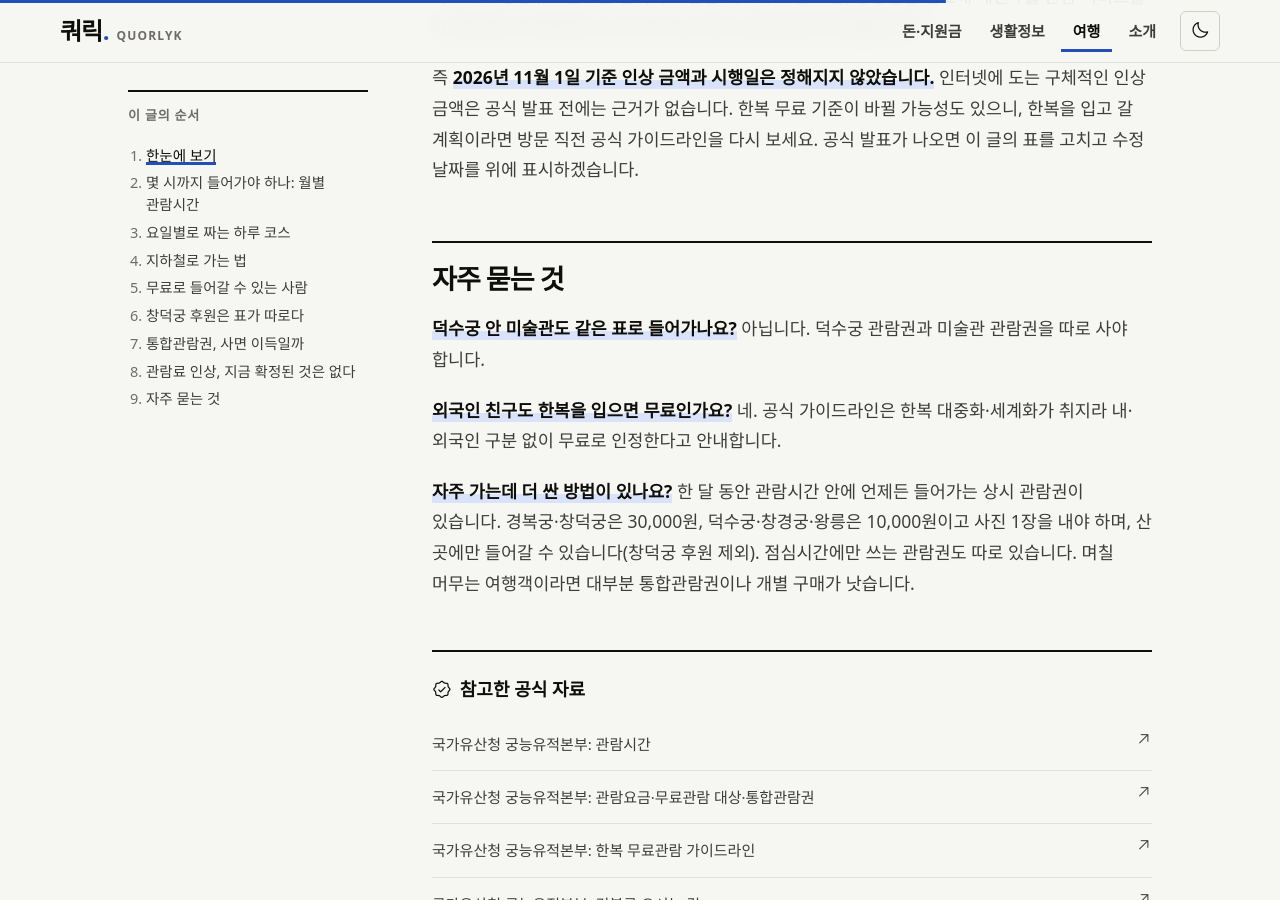
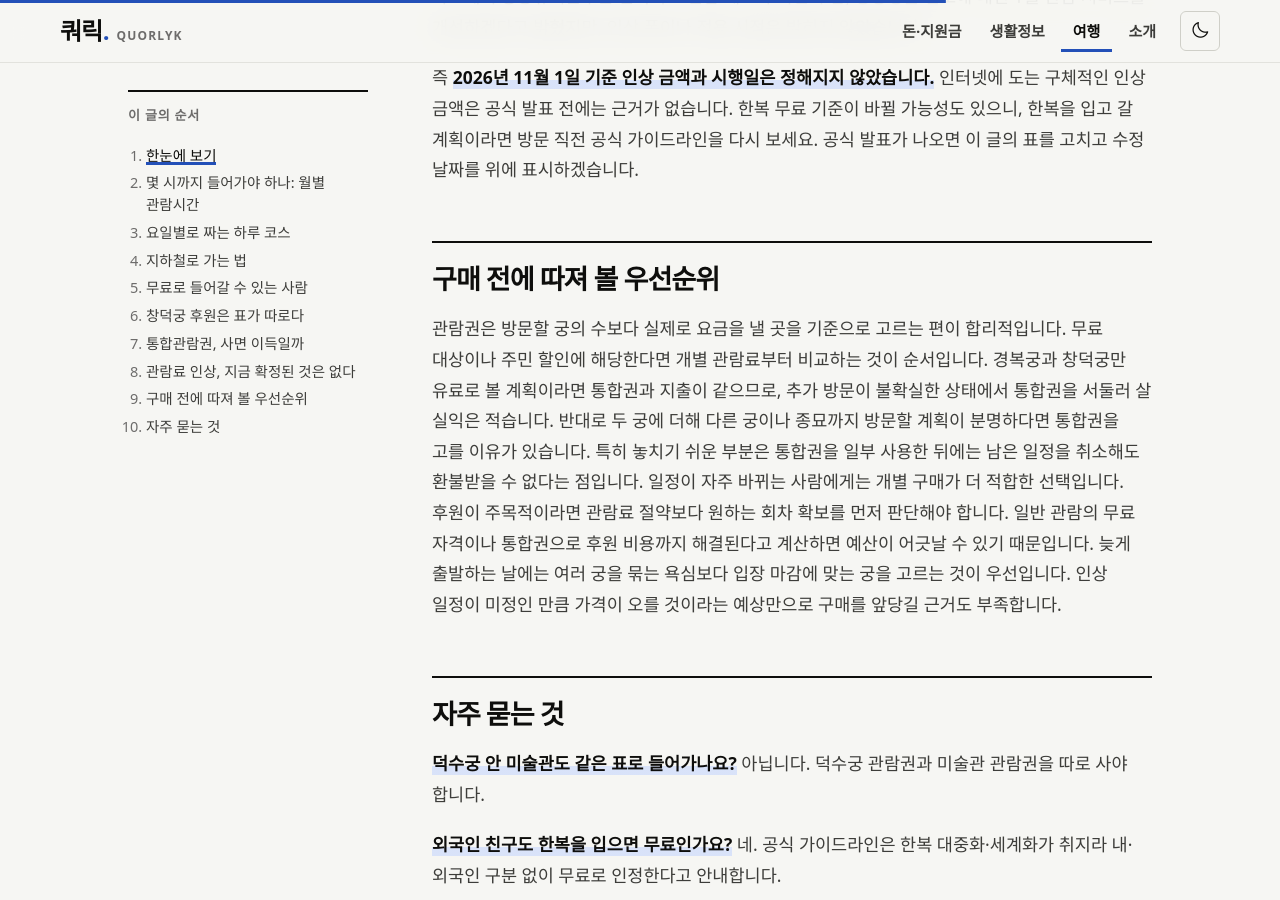
Before and after one commit to ekgoddlek0-dotcom/quorlyk-site, a Jekyll site: the page built from _posts/2026-10-08-seoul-palaces-fee-closing-days.md, in a window 1280 px wide and 900 px high, scrolled down 6516 px. Built offline with Jekyll 4.4.1, drawn with Linux system fonts in a browser that asks for light colours; some web fonts are replaced.

Commit message:
판단 단락 추가: 서울 4대 궁 관람료·관람시간·휴궁일·무료 입장 총정리 (관람료 인상 일정 확인 포함)

```diff
--- a/_posts/2026-10-08-seoul-palaces-fee-closing-days.md
+++ b/_posts/2026-10-08-seoul-palaces-fee-closing-days.md
@@ -128,6 +129,10 @@ sources:
 
 즉 **2026년 11월 1일 기준 인상 금액과 시행일은 정해지지 않았습니다.** 인터넷에 도는 구체적인 인상 금액은 공식 발표 전에는 근거가 없습니다. 한복 무료 기준이 바뀔 가능성도 있으니, 한복을 입고 갈 계획이라면 방문 직전 공식 가이드라인을 다시 보세요. 공식 발표가 나오면 이 글의 표를 고치고 수정 날짜를 위에 표시하겠습니다.
 
+## 구매 전에 따져 볼 우선순위
+
+관람권은 방문할 궁의 수보다 실제로 요금을 낼 곳을 기준으로 고르는 편이 합리적입니다. 무료 대상이나 주민 할인에 해당한다면 개별 관람료부터 비교하는 것이 순서입니다. 경복궁과 창덕궁만 유료로 볼 계획이라면 통합권과 지출이 같으므로, 추가 방문이 불확실한 상태에서 통합권을 서둘러 살 실익은 적습니다. 반대로 두 궁에 더해 다른 궁이나 종묘까지 방문할 계획이 분명하다면 통합권을 고를 이유가 있습니다. 특히 놓치기 쉬운 부분은 통합권을 일부 사용한 뒤에는 남은 일정을 취소해도 환불받을 수 없다는 점입니다. 일정이 자주 바뀌는 사람에게는 개별 구매가 더 적합한 선택입니다. 후원이 주목적이라면 관람료 절약보다 원하는 회차 확보를 먼저 판단해야 합니다. 일반 관람의 무료 자격이나 통합권으로 후원 비용까지 해결된다고 계산하면 예산이 어긋날 수 있기 때문입니다. 늦게 출발하는 날에는 여러 궁을 묶는 욕심보다 입장 마감에 맞는 궁을 고르는 것이 우선입니다. 인상 일정이 미정인 만큼 가격이 오를 것이라는 예상만으로 구매를 앞당길 근거도 부족합니다.
+
 ## 자주 묻는 것
 
 **덕수궁 안 미술관도 같은 표로 들어가나요?**
```
Also changed, not shown: other parts of _posts/2026-10-08-seoul-palaces-fee-closing-days.md (+1 -0 lines).
